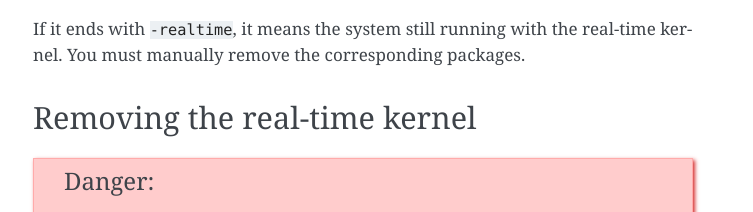
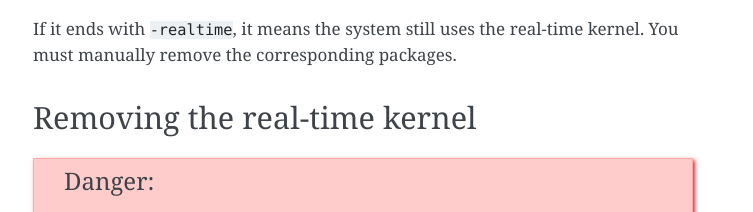
Before and after one commit to canonical/real-time-ubuntu-docs, a Sphinx documentation site: the page built from docs/how-to/switch-from-realtime-to-generic-kernel.md, in a window 1280 px wide. Shown: the part 1105-1317 px from the top of the page, without its empty margins (387-1140 px from the left). Built offline with Sphinx 7.4.7, drawn with Linux system fonts in a browser that asks for light colours.

Commit message:
refact: reword sentence
Signed-off-by: Lincoln Wallace <lincoln.wallace@canonical.com>

````diff
--- a/docs/how-to/switch-from-realtime-to-generic-kernel.md
+++ b/docs/how-to/switch-from-realtime-to-generic-kernel.md
@@ -88,7 +88,7 @@ Check the kernel version using the `uname -r` command:
 6.8.1-1024-realtime
 ```
 
-If it ends with `-realtime`, it means the system still running with the real-time kernel.
+If it ends with `-realtime`, it means the system still uses the real-time kernel.
 You must manually remove the corresponding packages.
 
 
````
